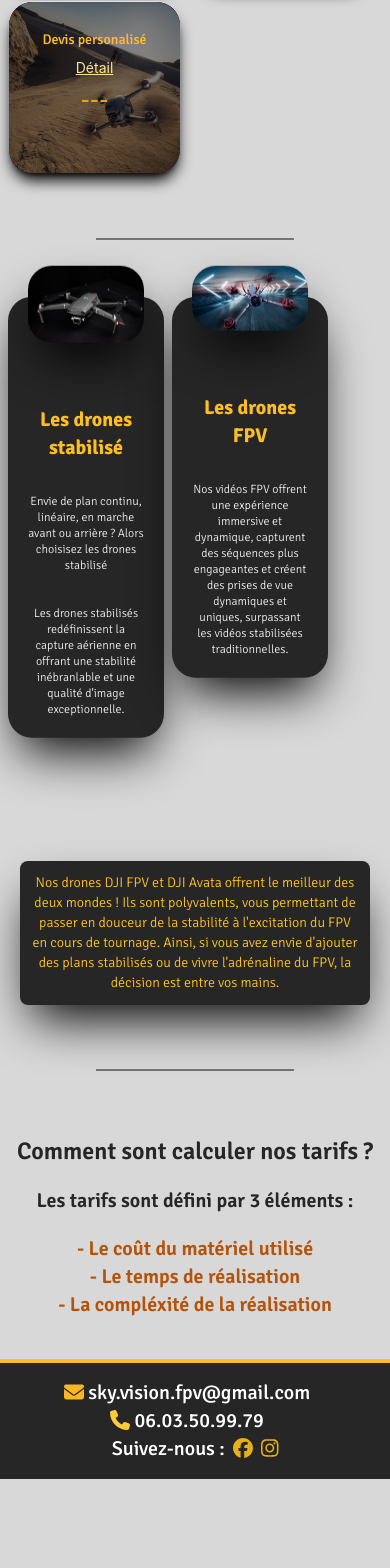
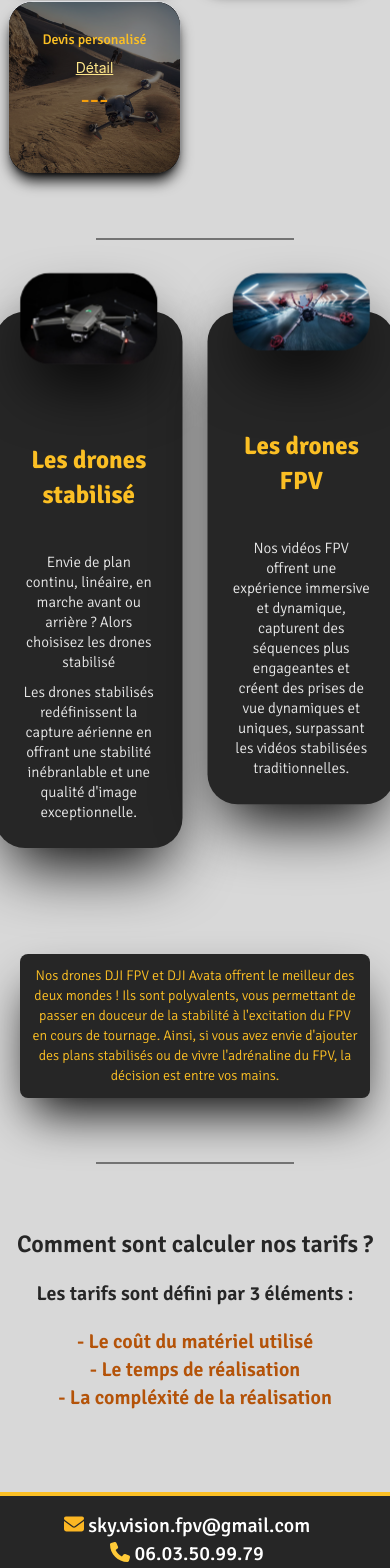
Before and after one commit to Reyden7/SkyVision, a React (Create React App) app: page /services in a window 390 px wide. Shown: the part 745-2313 px from the top of the page. Before the commit the page ends 2224 px from the top, so only its background shows below. Built offline with nearby package versions, Linux system fonts and the light colour scheme.

Commit message:
responsive

```diff
--- a/src/Services.jsx
+++ b/src/Services.jsx
@@ -32,15 +32,15 @@ export default function Services (){
     <div className=" mt-20 md:mt-20 lg:mt-40 2xl:mt-40 3xl:mt-40  "><Prestations/></div>
     <hr className="border-t-2 mt-16 sm:ml-96 sm:mr-96 mr-24 ml-24 border-neutral-500 my-2 " />
     <div className="mt-20 md:mt-10 lg:mt-20 xl:mt-24 2xl:mt-24 3xl:mt-24  ">
-    <div className="m-2">
-    <div className="container 2xl:-mt-56  3xl:mt-96  space-x-2 2xl:w-full 3xl:w-full 2xl:h-screen 3xl:h-auto    md:w-full md:mx-auto md:p-2  flex 2xl:space-x-96 md:space-x-20   justify-center transform 2xl:scale-50 3xl:scale-100 3xl:space-x-40 ">
-      <div className="md:w-2/5 2xl:w-2/5 3xl:4/5   h-full xs:w-1/2 w-2/5 2xl:pl-20 2xl:pr-20 pl-5 pr-5 3xl:py-24  bg-neutral-800 rounded-3xl bgAnim-container shadow-2xl shadow-black  ">
+    <div className=" mt-40 mx-2">
+    <div className="container 2xl:-mt-56  3xl:mt-96  space-x-5 2xl:w-full 3xl:w-full 2xl:h-screen 3xl:h-auto mx-auto   md:w-full md:mx-auto md:p-2  flex 2xl:space-x-96 md:space-x-20 scale-125   justify-center transform 2xl:scale-50 3xl:scale-100 3xl:space-x-40 ">
+      <div className="md:w-2/5 2xl:w-2/5 3xl:4/5   h-full w-1/2  2xl:pl-20 2xl:pr-20 pl-5 pr-5 3xl:py-24  bg-neutral-800 rounded-3xl bgAnim-container shadow-2xl shadow-black  ">
         <img className="w-full rounded-3xl 2xl:-mt-20 transform  shadow-2xl shadow-black image-container  " src={img1} />
         <div className=" mt-8 text-center text-amber-400  md:text-5xl 2xl:text-5xl text-xl font-signikaBold 2xl:pt-5">Les drones stabilisé</div>
         <div className="mt-8 text-center text-neutral-200 2xl:text-4xl md:text-2xl text-xs lg:text-lg xl:text-xl font-signikaLight  ">Envie de plan continu, linéaire, en marche avant ou arrière ? Alors choisisez les drones stabilisé</div>
-        <div className="mt-8 text-center text-neutral-200 2xl:text-4xl mt-2 md:text-2xl text-xs lg:text-lg xl:text-xl pb-5 2xl:mt-5 font-signikaLight ">Les drones stabilisés redéfinissent la capture aérienne en offrant une stabilité inébranlable et une qualité d'image exceptionnelle.</div>
+        <div className=" text-center text-neutral-200 2xl:text-4xl mt-2 md:text-2xl text-xs lg:text-lg xl:text-xl pb-5 2xl:mt-5 font-signikaLight ">Les drones stabilisés redéfinissent la capture aérienne en offrant une stabilité inébranlable et une qualité d'image exceptionnelle.</div>
       </div>
-      <div className="md:w-2/5 2xl:mb-36 mb-20 2xl:w-2/5 xs:w-1/2 w-2/5 pl-5 pr-5 2xl:mt-20 2xl:pl-20 2xl:pr-20   bg-neutral-800 rounded-3xl bgAnim-container shadow-2xl shadow-black ">
+      <div className="md:w-2/5 2xl:mb-36 mb-20 2xl:w-2/5 w-1/2  pl-5 pr-5 2xl:mt-20 2xl:pl-20 2xl:pr-20   bg-neutral-800 rounded-3xl bgAnim-container shadow-2xl shadow-black ">
         <img className="w-full rounded-3xl 2xl:-mt-20  shadow-2xl shadow-black image-container  " src={img2} />
         <div className="mt-8 text-center text-amber-400 2xl:text-5xl md:text-5xl font-signikaBold 2xl:pt-5 text-xl">Les drones FPV</div>
         <div className="mt-8 text-center text-neutral-200 2xl:text-4xl md:text-2xl lg:text-lg  text-xs xl:text-xl pb-5 font-signikaLight ">Nos vidéos FPV offrent une expérience immersive et dynamique, capturent des séquences plus engageantes et créent des prises de vue dynamiques et uniques, surpassant les vidéos stabilisées traditionnelles.</div>
@@ -65,7 +65,7 @@ export default function Services (){
 
         </div>
       </div>
-      <div className="text-center w-full mt-10 "> <Footer/></div>
+      <div className="text-center w-full mt-20 "> <Footer/></div>
 
 
     </div>
--- a/src/components/Prestations/detailsPage.jsx
+++ b/src/components/Prestations/detailsPage.jsx
@@ -45,9 +45,10 @@ const element = elements.find((elem) => elem.id === id);
   return (
     <div>
         <Navbar/>
-        <div className='absolute transform -scale-x-50 scale-y-50 2xl:-scale-x-50 2xl:scale-y-50  2xl:w-2xl w-xl left-0 2xl:-mt-20 2xl:-ml-72 -ml-36 -mt-16  '><img className='image-container 2xl:w-full w-96' src={img1}/></div>
-        <div className='container font-signikaLight pl-10 pr-10 2xl:w-1/2  md:pl-10 md:pr-10  2xl:mt-32 2xl:ml-96 transform 2xl:translate-x-12 text-justify h-auto  '>
-            <div className='font-signikaRegular text-neutral-800  p-5 text-2xl  text-center 2xl:text-3xl '>{element ? element.titre : 'Élément non trouvé'}</div>
+        <div className='absolute transform -scale-50 scale-y-50 2xl:-scale-x-50 2xl:scale-y-50  2xl:w-2xl w-xl left-0 2xl:-mt-20 2xl:-ml-72 -ml-20 mt-10 w-60  '><img className='image-container 2xl:w-full w-96' src={img1}/></div>
+        <div className='container w-full'>
+          <div className='font-signikaLight pl-10 pr-10 2xl:w-1/2  md:pl-10 md:pr-10  2xl:mt-32 2xl:ml-96 transform 2xl:translate-x-12 text-justify h-auto  '>
+              <div className='font-signikaRegular text-neutral-800 text-center  p-5 text-2xl 2xl:text-3xl '>{element ? element.titre : 'Élément non trouvé'}</div>
               <hr className='m-5  border-2 rounded-full'></hr>
               <div className='font-signikaSemiBold text-neutral-800 transform 2xl:translate-x-12 pl-2 2xl:text-xl'>Description de la prestation</div>
               <div className='font-signikaLight text-neutral-800 transform 2xl:translate-x-12 p-2 '>{element ? element.Description : 'Element non trouvé'}</div>
@@ -55,6 +56,7 @@ const element = elements.find((elem) => elem.id === id);
                   <a href="/contact" className="bg-neutral-800  text-amber-400 font-signikaSemiBold px-4 py-2 rounded-full hover:bg-neutral-900 hover:text-amber-500 transition duration-300 ease-in-out">
               Nous contacter
               </a></div>
+          </div>
         </div>
         <div className='absolute right-0 transform scale-100 -scale-x-100  w-2xl'>
             <img src={img2} className='w-96' />
```
Lines whose indentation alone changed are shown as unchanged.
